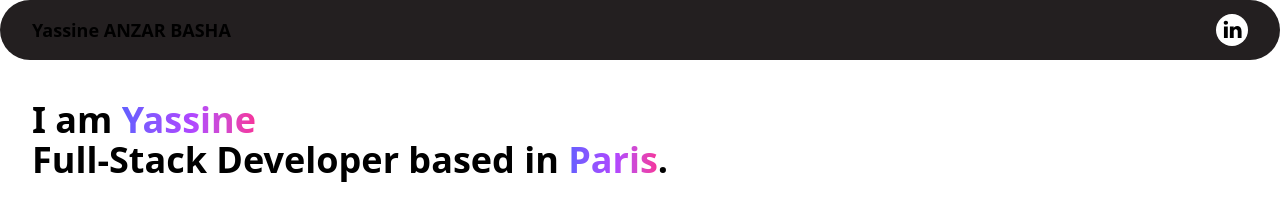
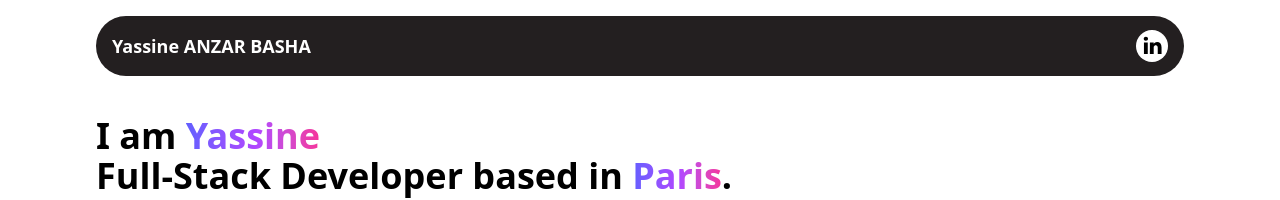
Before and after one commit to TheYassAnz/portfolio, a Next.js app in the folder app/: page / in a window 1280 px wide. Shown: the top 200 px of the page. Built offline with nearby package versions, Linux system fonts and the light colour scheme.

Commit message:
feat: update navbar and footer section, fix padding behaviour

```diff
--- a/app/src/app/layout.tsx
+++ b/app/src/app/layout.tsx
@@ -14,7 +14,7 @@ export default function RootLayout({
 }>) {
   return (
     <html lang="en" className="scroll-smooth">
-      <body>
+      <body className="mx-auto max-w-6xl px-4 md:px-8">
         <Navbar />
         {children}
       </body>
--- a/app/src/app/page.tsx
+++ b/app/src/app/page.tsx
@@ -6,7 +6,7 @@ import ServiceSection from "@/components/service-section";
 export default function Home() {
   return (
     <>
-      <main className="mx-auto mt-10 grid max-w-7xl space-y-10 px-4 text-black md:px-8">
+      <main className="mx-auto mt-10 grid space-y-10 text-black">
         <HeroSection />
         <ServiceSection />
         <CalendlySection />
--- a/app/src/components/footer-section.tsx
+++ b/app/src/components/footer-section.tsx
@@ -1,6 +1,6 @@
 export default function FooterSection() {
   return (
-    <footer className="mx-auto flex w-full items-center justify-between bg-[#231F20] px-4 py-4 text-white md:px-8">
+    <footer className="mx-auto my-4 flex w-full items-center justify-between rounded-full bg-[#231F20] px-4 py-4 text-white">
       <span className="text-sm">
         © {new Date().getFullYear()} Yassine. All rights reserved.
       </span>
--- a/app/src/components/navbar.tsx
+++ b/app/src/components/navbar.tsx
@@ -2,8 +2,10 @@ import Link from "next/link";
 
 export default function Navbar() {
   return (
-    <nav className="text-white. mx-auto flex h-15 max-w-7xl items-center justify-between rounded-full bg-[#231F20] px-4 md:px-8">
-      <span className="text-lg font-semibold">Yassine ANZAR BASHA</span>
+    <nav className="mx-auto my-4 flex h-15 w-full items-center justify-between rounded-full bg-[#231F20] px-4">
+      <span className="text-lg font-semibold text-white">
+        Yassine ANZAR BASHA
+      </span>
       {/* CTA */}
       <div className="flex items-center">
         {/* <button className="px-4 py-1 bg-linear-to-r from-indigo-500 via-purple-500 to-pink-500 rounded-3xl hover:bg-gray-100 hover:cursor-pointer  transition font-semibold border">
```
